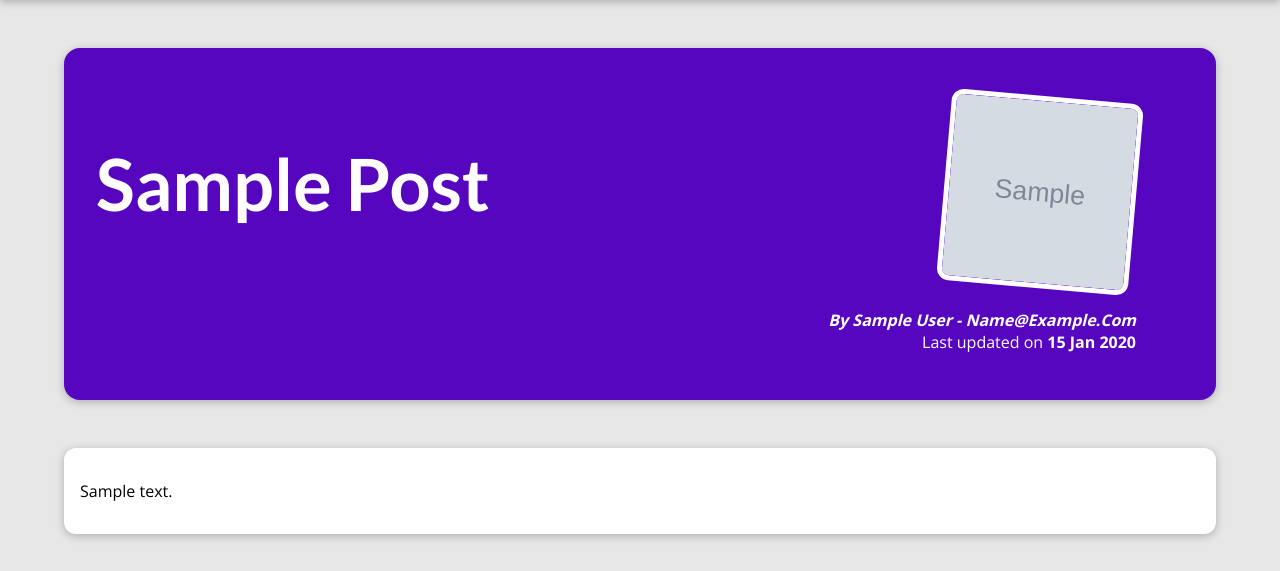
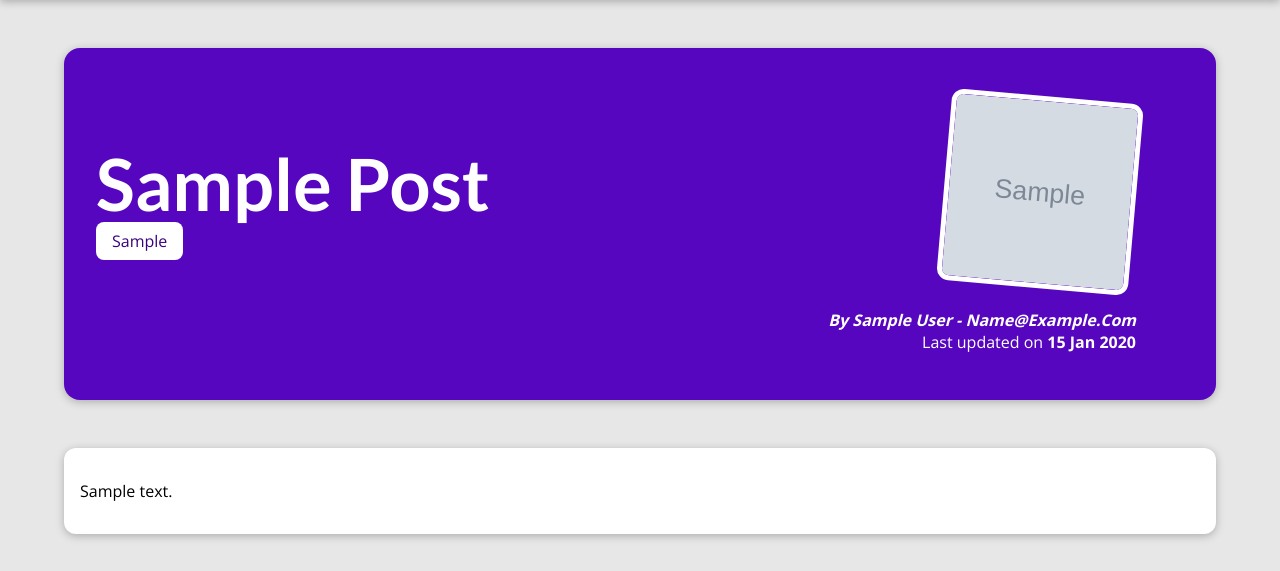
Before and after one commit to omeatai/django-project-blog, a Django app: a page that uses blog_project/blog/templates/blog/post-detail.html in a window 1280 px wide. Shown: the part 80-651 px from the top of the page. Run offline with Django 5.2, Linux system fonts and the light colour scheme; tables that the repository leaves empty hold one stand-in row (values such as "Sample post"); grey boxes marked "Sample" are stand-in pictures.

Commit message:
43. Blog Main Project: Use Author and Tag Data
43. Blog Main Project: Use Author and Tag Data

```diff
--- a/blog_project/blog/static/blog/post-detail.css
+++ b/blog_project/blog/static/blog/post-detail.css
@@ -22,6 +22,7 @@ body {
 #summary h2 {
   color: white;
   font-size: 4.5rem;
+  margin-bottom: 0.25rem;
 }
 
 #summary article {
@@ -47,6 +48,11 @@ body {
   font-weight: bold;
 }
 
+#summary a {
+  color: white;
+  text-decoration: none;
+}
+
 #summary time {
   font-weight: bold;
 }
@@ -60,3 +66,16 @@ main {
   border-radius: 12px;
   box-shadow: 0 2px 8px rgba(0, 0, 0, 0.25);
 }
+
+.tag {
+  background-color: white;
+  color: #390281;
+  padding: 0.5rem 1rem;
+  border-radius: 8px;
+}
+
+.tag:hover {
+  background-color: lightcoral;
+  color: #fff;
+  cursor: pointer;
+}
--- a/blog_project/blog/templates/blog/post-detail.html
+++ b/blog_project/blog/templates/blog/post-detail.html
@@ -12,9 +12,14 @@
 {% block content %}
 <section id="summary">
     <h2>{{ post.title|title }}</h2>
+    <div>
+        {% for tag in post_tags %}
+        <span class="tag">{{ tag.caption }}</span>
+        {% endfor %}
+    </div>
     <article>
         <img src="{% static 'blog/images/'|add:post.image_name %}" alt="{{ post.author }}" />
-        <address>By {{ post.author|title }}</address>
+        <address>By <a href="mailto:{{ post.author.email_address }}">{{ post.author|title }}</a></address>
         <div>
             Last updated on <time>{{ post.date|date:"d M Y" }}</time>
         </div>
--- a/blog_project/blog/views.py
+++ b/blog_project/blog/views.py
@@ -1,5 +1,6 @@
 from django.shortcuts import render, get_object_or_404
 from .models import Post, Author, Tag
+
 
 def home(request):
     latest_posts = Post.objects.all().order_by("-date")[:3]
@@ -20,4 +21,5 @@ def posts_detail(request, slug):
     identified_post = get_object_or_404(Post, slug=slug)
     return render(request, "blog/post-detail.html", {
         "post": identified_post,
+        "post_tags": identified_post.tag.all()
     })
```
